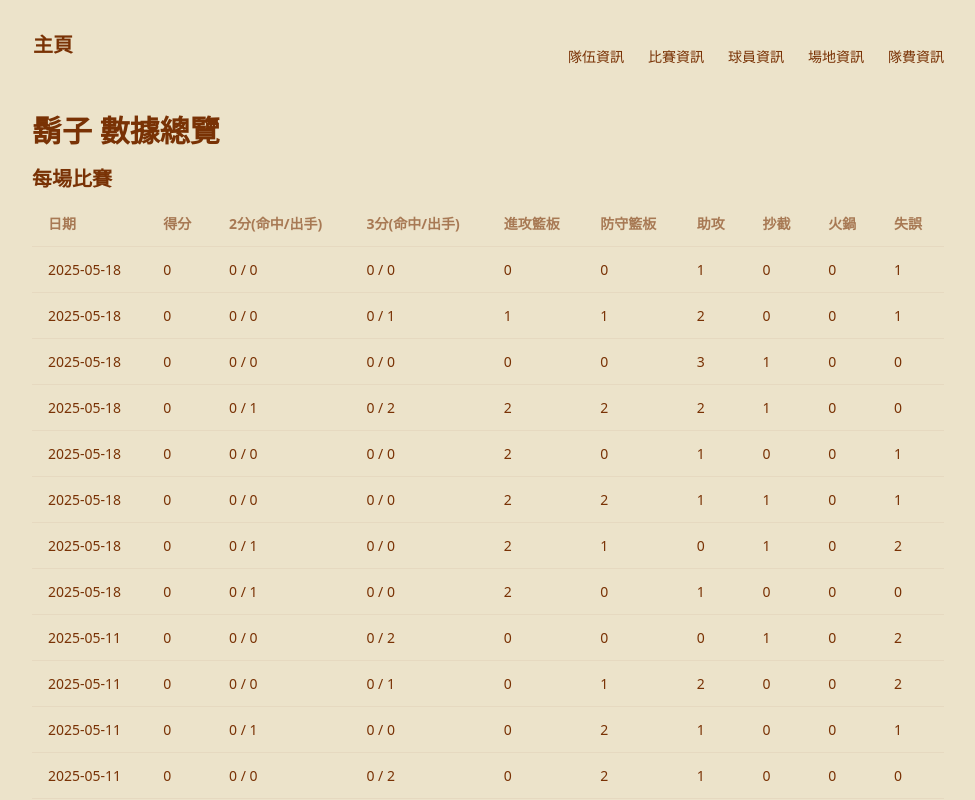
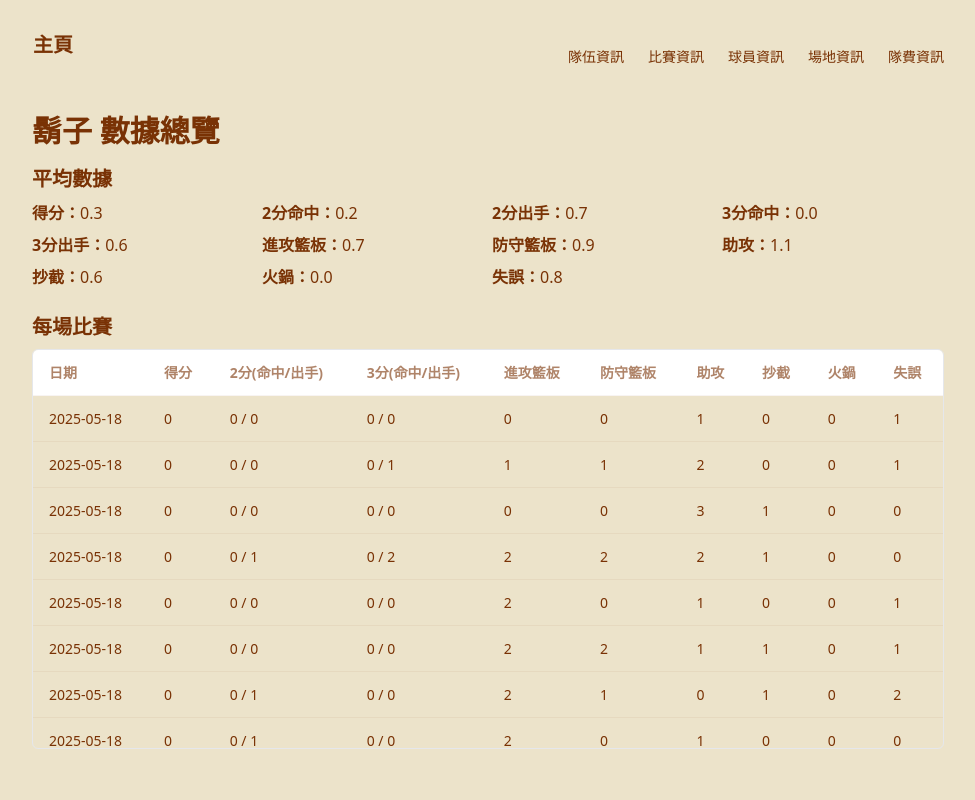
Before and after one commit to fok2828/TMGM, a React (Vite) app: page /TMGM/players/1 in a window 1280 px wide. Shown: the top 800 px of the page, without its empty margins (152-1127 px from the left). Built offline with nearby package versions, Linux system fonts and the light colour scheme.

Commit message:
1.加入個人數據 2.修正錯誤資訊

```diff
--- a/src/json/games.json
+++ b/src/json/games.json
@@ -144,6 +144,6 @@
             }
         },
         "roundIds":"46,47,48,49,50,51,52,53,54,55,56,57,58",
-        "participants":"1,2,3,4,5,8,9,10,11,13,16,19,25,26,27,28,46,47,48,49"
+        "participants":"1,2,3,4,5,8,9,10,11,13,16,19,25,26,27,28,42,46,48,49"
     }
 ]
--- a/src/json/rounds.json
+++ b/src/json/rounds.json
@@ -396,13 +396,13 @@
         "date": "2025-05-18",
         "round": "12",
         "type": "5 v 5",
-        "timeDuration":"06:31"
+        "timeDuration":"04:16"
     },
     {
         "id": "58",
         "date": "2025-05-18",
         "round": "13",
         "type": "5 v 5",
-        "timeDuration":"06:31"
+        "timeDuration":"03:12"
     }
 ]
--- a/src/json/teams.json
+++ b/src/json/teams.json
@@ -3,7 +3,7 @@
       "id": "1",
       "logo": "team1.jpg",
       "name_zh": "忠孝101砲兵",
-      "name_en": "artillery",
+      "name_en": "Zhongxiao 101 artillery",
       "games": 5,
       "wins": 3
     },
--- a/src/pages/player_detail.tsx
+++ b/src/pages/player_detail.tsx
@@ -25,6 +25,20 @@ export const PlayerDetail = () => {
       date: string;
       teamA: Player[];
       teamB: Player[];
+  }
+
+  interface PlayerStat {
+    points: number;
+    twoMade: number;
+    twoAttempt: number;
+    threeMade: number;
+    threeAttempt: number;
+    oReb: number;
+    dReb: number;
+    ast: number;
+    stl: number;
+    blk: number;
+    tov: number;
   }
 
   const { player_id } = useParams<{ player_id: string }>();
@@ -72,10 +86,24 @@ export const PlayerDetail = () => {
 
   const playerScores = scores.filter((score) => score.teamA.filter((player:Player)=>player.player_id === player_id).length > 0
                                              || score.teamB.filter((player:Player)=>player.player_id === player_id).length > 0 );
-  console.log(playerScores)
+
   const sortedGames = [...playerScores].sort((a, b) =>
     b.date.localeCompare(a.date)
   );
+
+  const keyMapping = {
+    points: '得分',
+    twoMade: '2分命中',
+    twoAttempt: '2分出手',
+    threeMade: '3分命中',
+    threeAttempt: '3分出手',
+    oReb: '進攻籃板',
+    dReb: '防守籃板',
+    ast: '助攻',
+    stl: '抄截',
+    blk: '火鍋',
+    tov: '失誤'
+  }
 
   const getTeam = (scoreInfo:Score) => {
     const teamAInfo = scoreInfo.teamA.find((player) => player.player_id === player_id);
@@ -85,26 +113,69 @@ export const PlayerDetail = () => {
     return teamAInfo
   }
 
+  const totalStats: PlayerStat = {
+    points: 0,
+    twoMade: 0,
+    twoAttempt: 0,
+    threeMade: 0,
+    threeAttempt: 0,
+    oReb: 0,
+    dReb: 0,
+    ast: 0,
+    stl: 0,
+    blk: 0,
+    tov: 0,
+  };
+
+  let gamesPlayed = 0;
+
+  playerScores.forEach(score => {
+    const player =
+      score.teamA.find(p => p.player_id === player_id) ||
+      score.teamB.find(p => p.player_id === player_id);
+
+    if (player) {
+      totalStats.points += player.points;
+      totalStats.twoMade += player.twoMade;
+      totalStats.twoAttempt += player.twoAttempt;
+      totalStats.threeMade += player.threeMade;
+      totalStats.threeAttempt += player.threeAttempt;
+      totalStats.oReb += player.oReb;
+      totalStats.dReb += player.dReb;
+      totalStats.ast += player.ast;
+      totalStats.stl += player.stl;
+      totalStats.blk += player.blk;
+      totalStats.tov += player.tov;
+      gamesPlayed++;
+    }
+  });
+
+  // 計算平均
+  const avgStats = Object.fromEntries(
+    Object.entries(totalStats).map(([key, value]) => [key, (value / gamesPlayed).toFixed(1)])
+  );
+
   return (
     <div className="p-6">
       <h1 className="text-3xl font-bold mb-4">{player.name} 數據總覽</h1>
 
-      {/* <div className="mb-6">
+      { <div className="mb-6">
         <h2 className="text-xl font-semibold mb-2">平均數據</h2>
-        <ul className="grid grid-cols-2 gap-2">
-          {Object.entries(player.stats.average).map(([key, value]) => (
+        <ul className="grid grid-cols-4 gap-2">
+          {Object.entries(avgStats).map(([key, value]) => (
             <li key={key}>
-              <span className="font-bold">{key}：</span>
+              <span className="font-bold">{keyMapping[key as keyof typeof keyMapping]}：</span>
               {value}
             </li>
           ))}
         </ul>
-      </div> */}
+      </div> }
       {sortedGames.length > 0 ? (
         <div className='overflow-x-auto'>
           <h2 className="text-xl font-semibold mb-2">每場比賽</h2>
+          <div className='overflow-y-auto max-h-[400px] border border-gray-200 rounded-md'>
             <table className="table w-full ">
-            <thead>
+              <thead className="sticky top-0 bg-white z-10">
                 <tr>
                   <th>日期</th>
                   <th>得分</th>
@@ -138,6 +209,7 @@ export const PlayerDetail = () => {
               </tbody>
             </table>
           </div>
+        </div>
       ) : (
         <div>沒有資料</div>
       )
```
Lines whose indentation alone changed are shown as unchanged.
